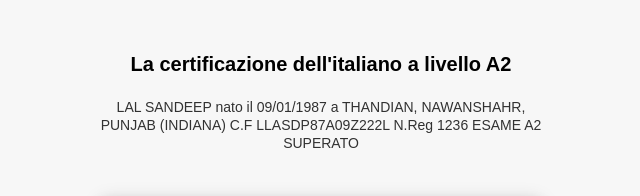
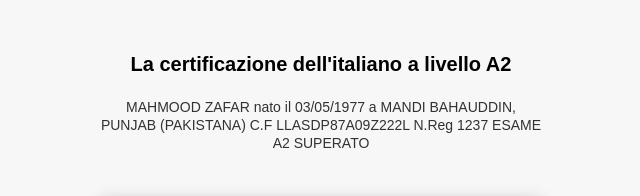
Before and after one commit to qr-code-a2/certificate-1, a plain HTML site: page index.html in a window 1280 px wide. Shown: the top 196 px of the page, without its empty margins (319-959 px from the left). Drawn offline with Linux system fonts and the light colour scheme.

Commit message:
Update index.html

```diff
--- a/index.html
+++ b/index.html
@@ -23,8 +23,8 @@
       </div>
 
       <div class="sh-page__title ng-binding">La certificazione dell'italiano a livello A2</div>
-      <div class="sh-page__description"><span class="sh-page__description-text ng-binding">LAL SANDEEP nato il
-          09/01/1987 a THANDIAN, NAWANSHAHR, PUNJAB (INDIANA) C.F LLASDP87A09Z222L N.Reg 1236 ESAME A2 SUPERATO</span>
+      <div class="sh-page__description"><span class="sh-page__description-text ng-binding">MAHMOOD ZAFAR nato il
+          03/05/1977 a MANDI BAHAUDDIN, PUNJAB (PAKISTANA) C.F LLASDP87A09Z222L N.Reg 1237 ESAME A2 SUPERATO</span>
       </div>
 
       <img src="image.jpg" data-action="zoom" data-original="image.jpg" alt="Document" />
```
